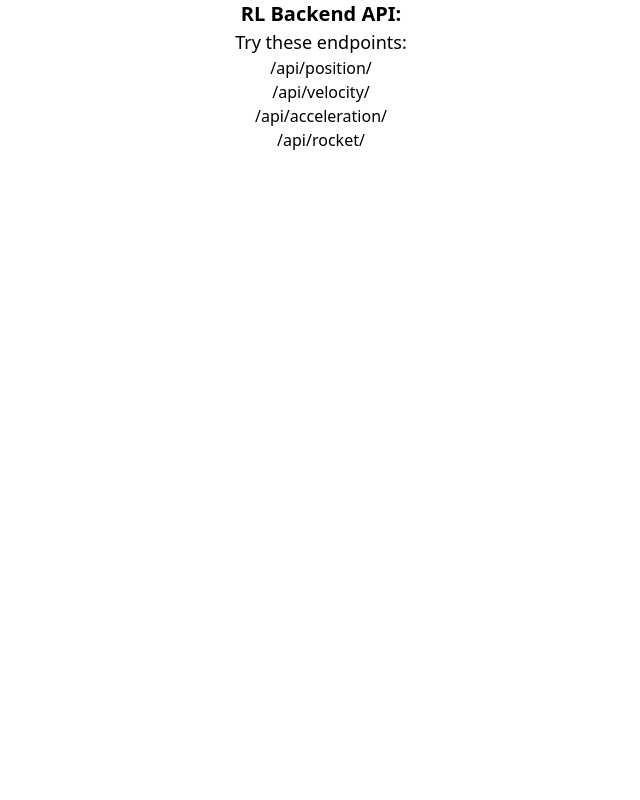
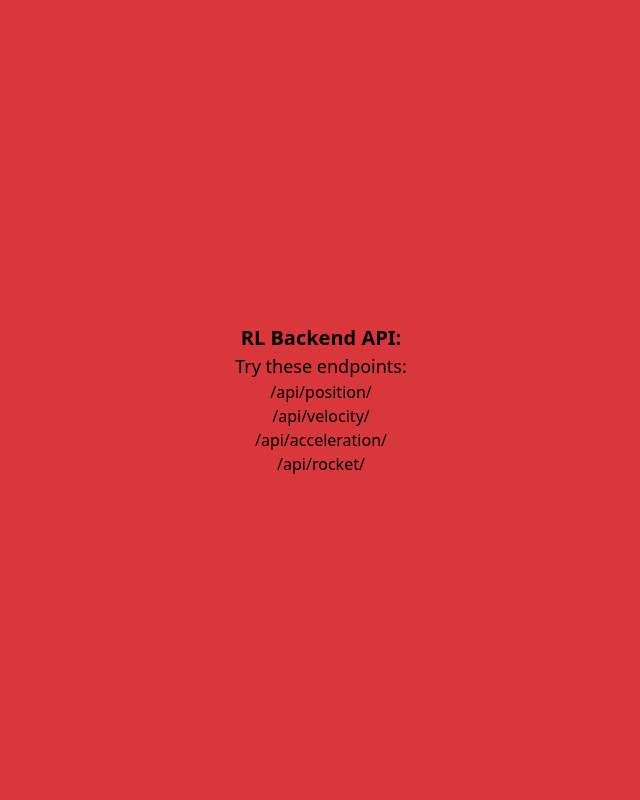
Before and after one commit to tjgersho/rlbackend, a Django app: page / in a window 1280 px wide. Shown: the whole page, without its empty margins (319-959 px from the left). Run offline with Django 4.2, Linux system fonts and the light colour scheme; some libraries are stand-ins or nearby versions.

Commit message:
Updated Landing page html template

```diff
--- a/app/models.py
+++ b/app/models.py
@@ -7,7 +7,7 @@ class Rocket(models.Model):
 
     @property
     def currentPos(self):
-        return self.position.all()
+        return self.position.last()
 
 
 
--- a/templates/home.html
+++ b/templates/home.html
@@ -19,10 +19,18 @@
       </script>
     <title>RL Backend</title>
 
+    <style>
+      html{
+        height: 100%;
+      }
+      body{
+        height: 100%;
+      }
+    </style>
+
 </head>
-  <body>
-    <body>
-        <div class="flex flex-col items-center w-full">
+  <body class="bg-clifford">
+        <div class="flex flex-col justify-center items-center w-full h-full">
             <h1 class="font-bold text-xl">RL Backend API:</h1>
 
             <p class="font-medium text-lg">Try these endpoints:</p>
```
